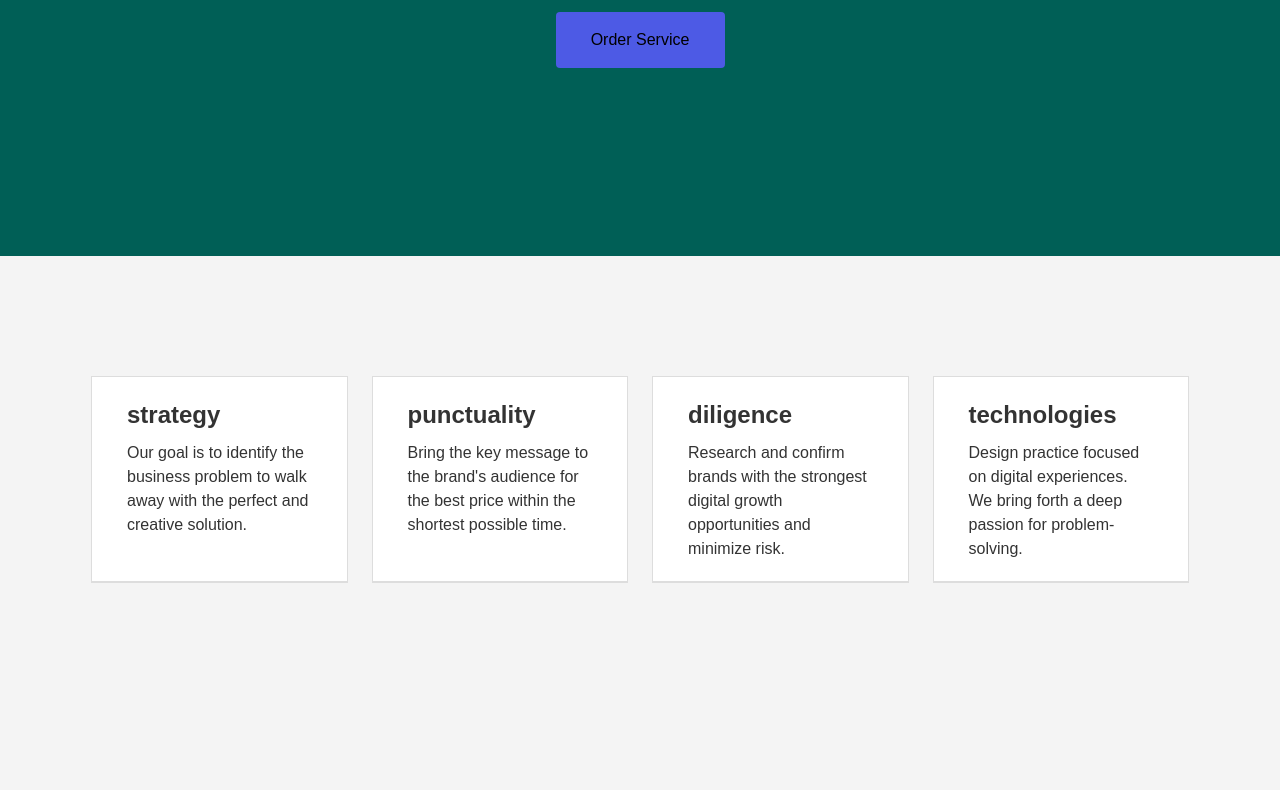
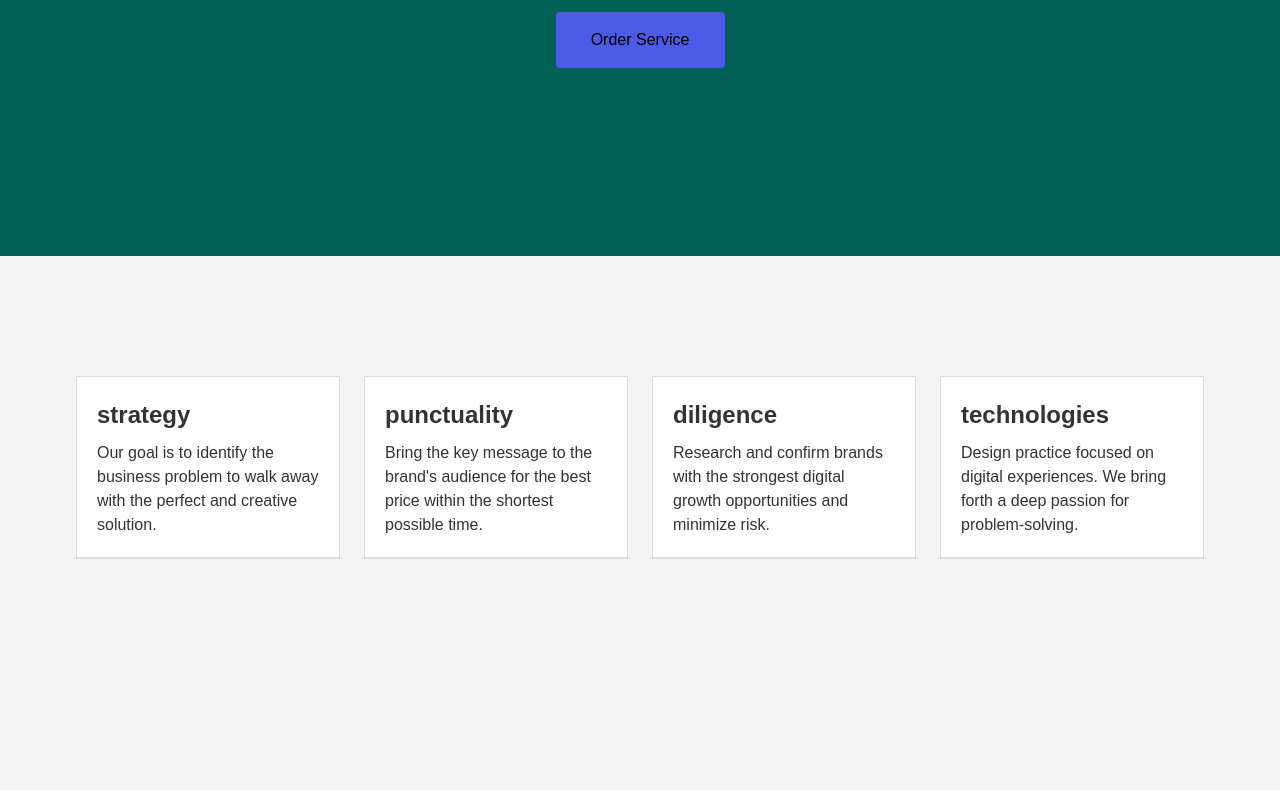
Before and after one commit to AIex43/goit-markup-hw-03, a plain HTML site: page index.html in a window 1280 px wide. Shown: the part 401-1191 px from the top of the page. Drawn offline with nearby package versions, Linux system fonts and the light colour scheme.

Commit message:
Update style.css

```diff
--- a/style.css
+++ b/style.css
@@ -1,7 +1,7 @@
 /* Скидання відступів */
 h1, h2, h3, p, ul {
   margin: 0;
-  padding: 0 15px;
+  padding: 0px;
 }
 
 ul {
```
